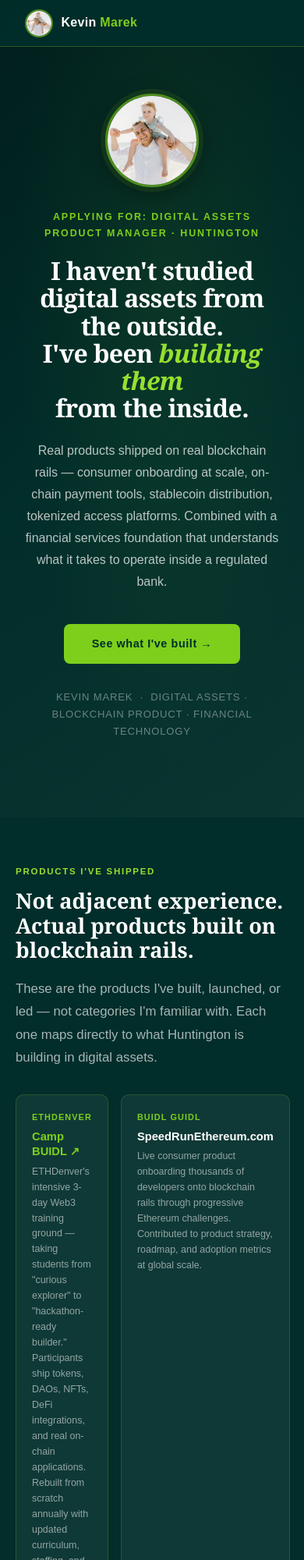
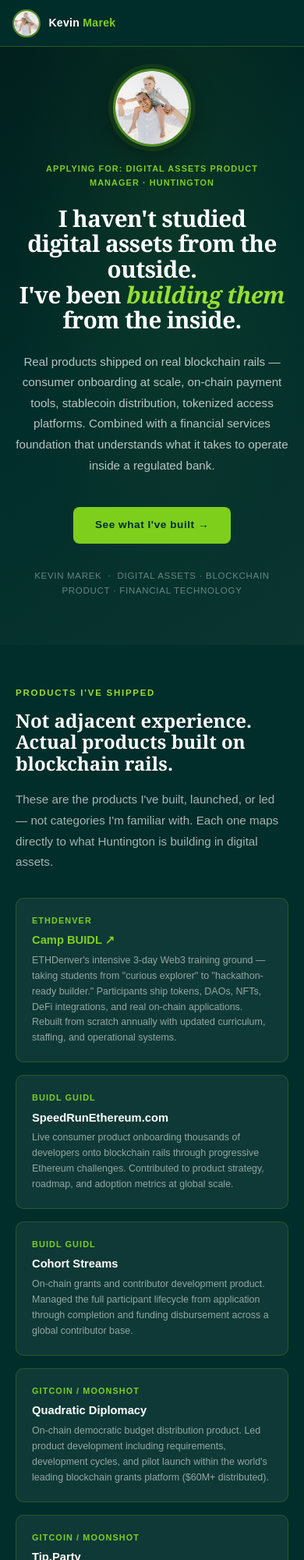
Before and after one commit to emudoteth/kevin-marek-da, a plain HTML site: page index.html in a window 390 px wide. Shown: the top 2000 px of the page at 78% size. Drawn offline with Linux system fonts and the light colour scheme.

Commit message:
Mobile optimization — 768px + 480px breakpoints, stacked layout, touch-friendly sizing

```diff
--- a/index.html
+++ b/index.html
@@ -40,7 +40,7 @@
     .hero::before { content: ''; position: absolute; inset: 0; background: radial-gradient(ellipse at 55% 35%, rgba(126,207,28,0.07) 0%, transparent 65%); }
     .hero-portrait { width: 120px; height: 120px; border-radius: 50%; overflow: hidden; border: 3px solid rgba(126,207,28,0.6); box-shadow: 0 0 0 6px rgba(126,207,28,0.1), 0 8px 32px rgba(0,0,0,0.4); margin: 0 auto 1.75rem; position: relative; z-index: 1; }
     .hero-portrait img { width: 100%; height: 100%; object-fit: cover; object-position: center top; }
-    .hero-eyebrow { font-size: 0.78rem; font-weight: 700; letter-spacing: 0.15em; text-transform: uppercase; color: var(--lime); margin-bottom: 1.25rem; display: block; position: relative; z-index: 1; }
+    .hero-eyebrow { font-size: 0.78rem; font-weight: 700; letter-spacing: 0.1em; text-transform: uppercase; color: var(--lime); margin-bottom: 1.25rem; display: block; position: relative; z-index: 1; padding: 0 1rem; word-break: break-word; }
     .hero h1 { font-family: Georgia, 'Times New Roman', serif; font-size: clamp(2rem, 4.5vw, 3.5rem); font-weight: 700; color: var(--white); line-height: 1.1; max-width: 860px; margin: 0 auto 1.5rem; letter-spacing: -0.02em; position: relative; z-index: 1; }
     .hero h1 em { font-style: italic; color: var(--lime-light); }
     .hero-sub { font-size: clamp(1rem, 2vw, 1.15rem); color: rgba(255,255,255,0.72); max-width: 640px; margin: 0 auto 2.5rem; line-height: 1.75; position: relative; z-index: 1; }
@@ -125,13 +125,38 @@
 
     @media (max-width: 768px) {
       .nav-links { display: none; }
+      .hero { padding: 100px 1.25rem 70px; }
+      .hero-portrait { width: 100px; height: 100px; margin-bottom: 1.25rem; }
+      .hero-sub { font-size: 0.95rem; }
+      .hero-cta { padding: 0.75rem 1.75rem; font-size: 0.85rem; }
+      .hero-role { font-size: 0.72rem; }
       .products-grid { grid-template-columns: 1fr 1fr; }
       .alignment-grid { grid-template-columns: 1fr; }
       .align-header-role, .align-cell-need { display: none; }
       .align-cell-kevin { background: white; }
+      .proof-grid { grid-template-columns: 1fr; }
       .fin-grid { grid-template-columns: 1fr; }
-      section { padding: 60px 1.25rem; }
+      section { padding: 52px 1.25rem; }
+      .section-title { font-size: 1.5rem; }
+      .section-intro { font-size: 0.95rem; margin-bottom: 2rem; }
       .statement-inner { flex-direction: column; text-align: center; gap: 1.5rem; }
+      .statement-photo { width: 110px; height: 110px; }
+      .statement-quote { font-size: 1rem; }
+      .contact-links { flex-direction: column; align-items: center; }
+      .contact-btn { width: 100%; justify-content: center; max-width: 280px; }
+    }
+    @media (max-width: 480px) {
+      nav { padding: 0 1rem; }
+      .nav-name { font-size: 0.88rem; }
+      .hero { padding: 88px 1rem 60px; }
+      .hero h1 { font-size: 1.85rem; }
+      .hero-eyebrow { font-size: 0.68rem; }
+      .products-grid { grid-template-columns: 1fr; }
+      .proof-card { padding: 1.25rem; }
+      .align-cell-kevin { padding: 0.9rem 1rem; font-size: 0.83rem; }
+      .diff-grid { grid-template-columns: 1fr; }
+      .diff-card { padding: 1.25rem; }
+      .built-badge { font-size: 0.65rem; flex-wrap: wrap; justify-content: center; }
     }
   </style>
 </head>
```
